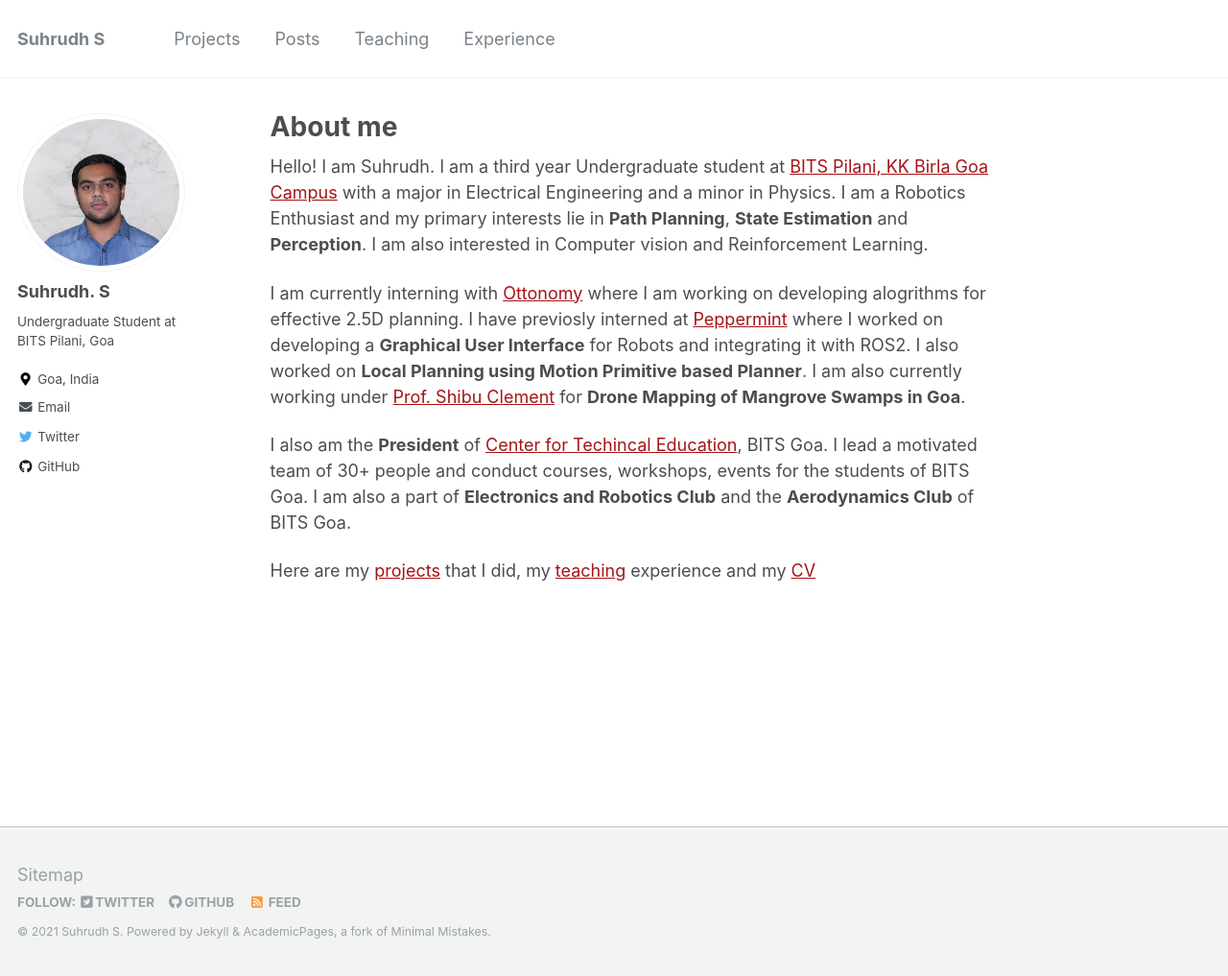
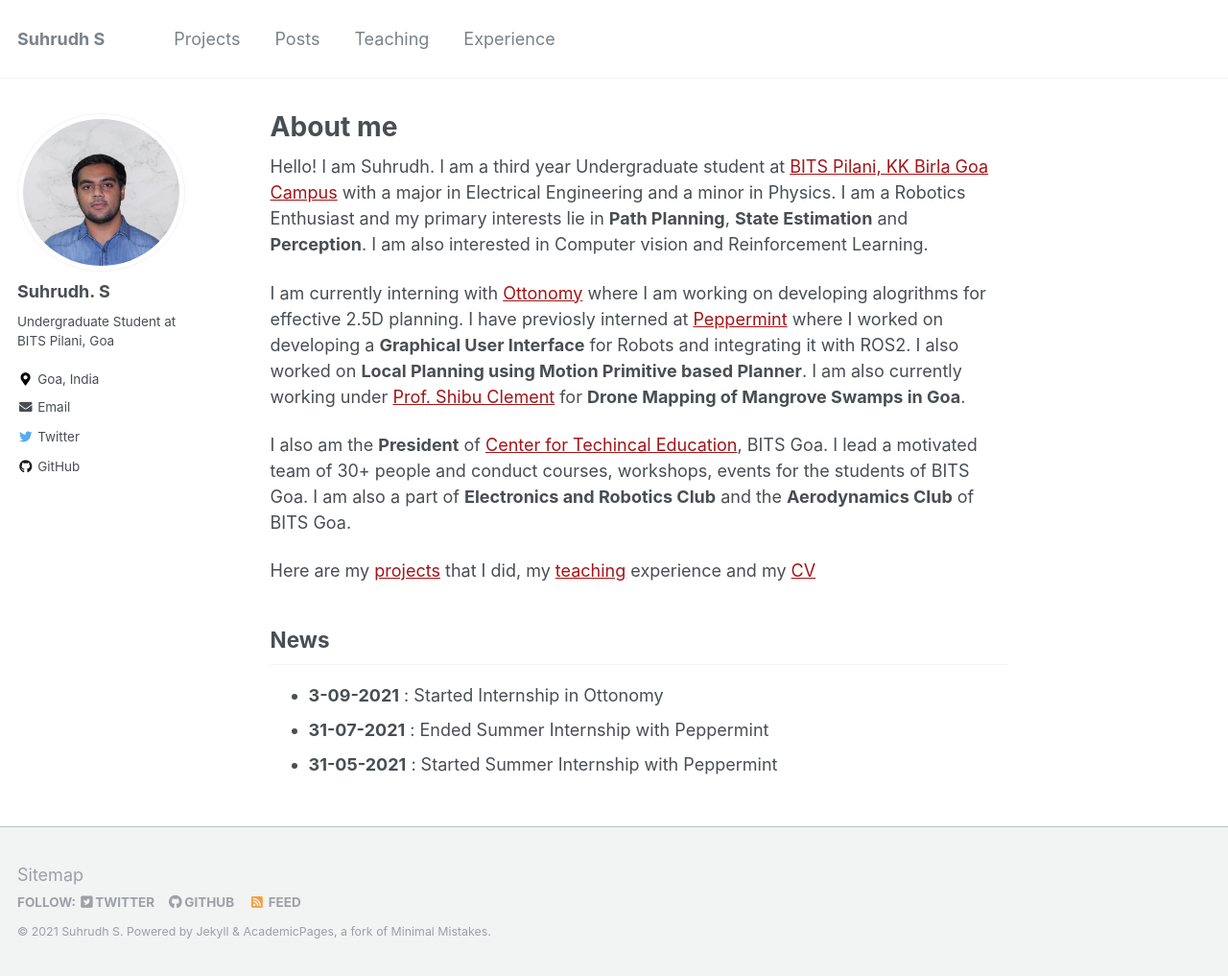
Before and after one commit to SuhrudhSarathy/SuhrudhSarathy.github.io, a Jekyll site: the page built from _pages/about.md, in a window 1280 px wide and 1017 px high. Shown: the whole window at 96% size. Built offline with Jekyll 4.4.1, drawn with Linux system fonts in a browser that asks for light colours.

```diff
--- a/_pages/about.md
+++ b/_pages/about.md
@@ -15,3 +15,8 @@ I am currently interning with [Ottonomy](https://www.ottonomy.io) where I am wor
 I also am the __President__ of [Center for Techincal Education](https://twitter.com/CTEBPGC), BITS Goa. I lead a motivated team of 30+ people and conduct courses, workshops, events for the students of BITS Goa. I am also a part of __Electronics and Robotics Club__ and the __Aerodynamics Club__ of BITS Goa.
 
 Here are my [projects]() that I did, my [teaching]() experience and my [CV]()
+
+## News
+- __3-09-2021__   :   Started Internship in Ottonomy
+- __31-07-2021__  :   Ended Summer Internship with Peppermint
+- __31-05-2021__  :   Started Summer Internship with Peppermint
```
Also changed, not shown: _pages/software.md (+2 -2 lines).
